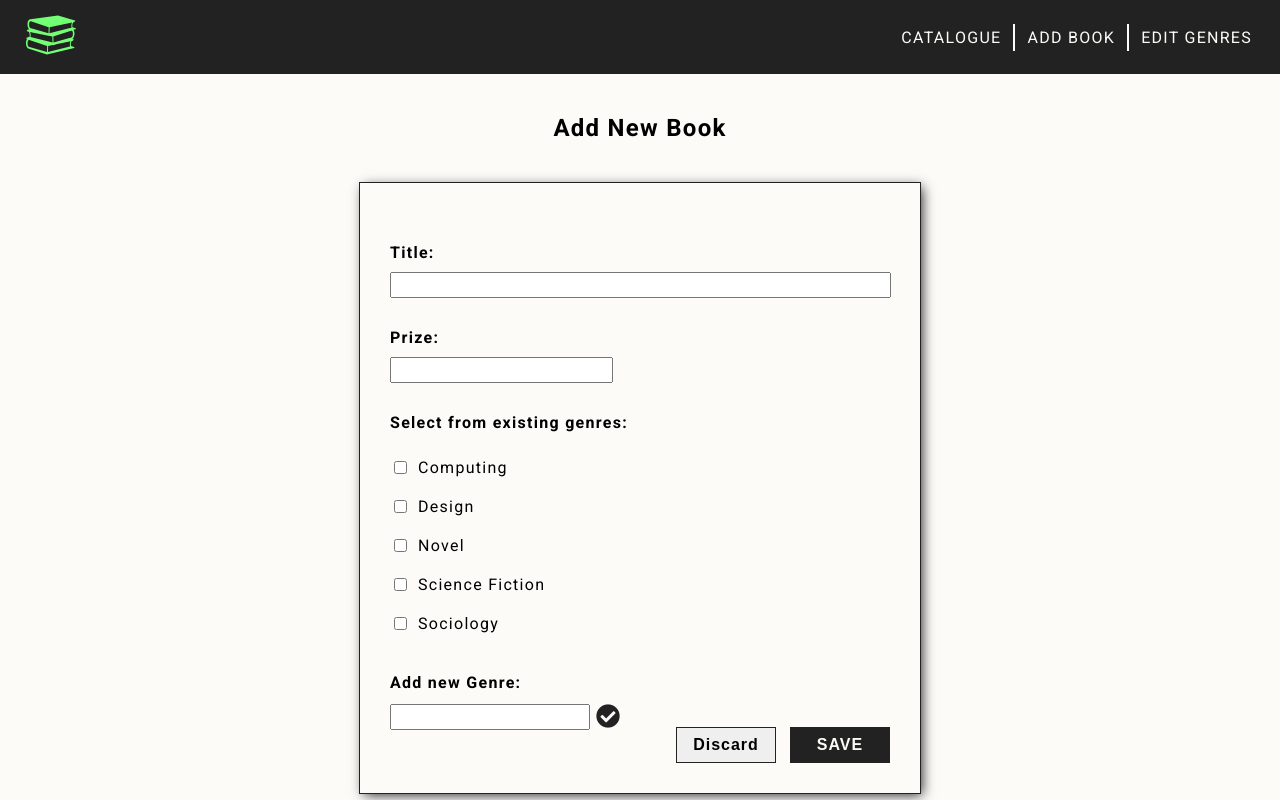
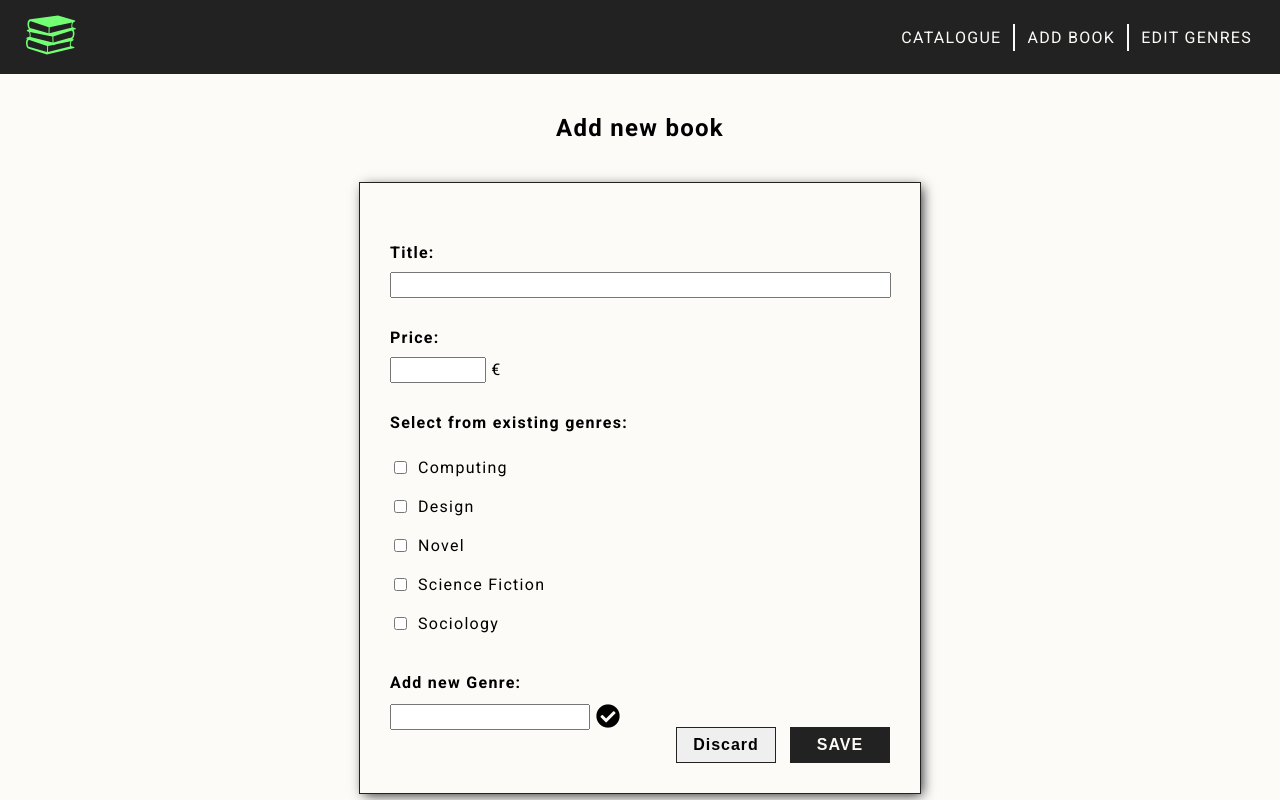
Before and after one commit to pixelvega/book-manager-test, a React (Create React App) app: page /#/AddBook in a window 1280 px wide. Built offline with nearby package versions, Linux system fonts and the light colour scheme.

Commit message:
Add Prompt component to solve user confirm when changes the route, and add variable title

```diff
--- a/src/components/AddBook.js
+++ b/src/components/AddBook.js
@@ -1,8 +1,14 @@
 import React, { Component } from "react";
-import { withRouter } from "react-router-dom";
+import { withRouter, Prompt } from "react-router-dom";
 import UpdateBookGenres from "./UpdateBookGenres";
 
 class AddBook extends Component {
+  constructor(props) {
+    super(props);
+    this.state = {
+      isBlocking: true
+    };
+  }
   render() {
     const {
       handleTitle,
@@ -17,16 +23,28 @@ class AddBook extends Component {
       genres,
       handleNewGenre,
       newGenre,
-      saveGenre
+      saveGenre,
+      pathname
     } = this.props;
 
+    let sectionTitle = "Add new book";
+
+    if (pathname === "/AddBook/") {
+      sectionTitle = "Add new book";
+    } else if (pathname === "/EditBook/") {
+      sectionTitle = "Edit Book:";
+    }
     return (
       <main className="AddBook">
-        <h2 className="AddBook_title">Add New Book</h2>
+        <Prompt
+          when={this.state.isBlocking}
+          message={"Are you sure you want to discard the changes?"}
+        />
+        <h2 className="AddBook_title">{sectionTitle}</h2>
         <div className="AddBook_wrapper">
           <div className="form-title-group">
             <label className="form-title-label">
-              <p className="input-legend form-title-title">Title:</p>
+              <p className="input-legend form-label-title">Title:</p>
               <input
                 id="title"
                 className="form-input-text form-input-text-title"
@@ -38,14 +56,15 @@ class AddBook extends Component {
           </div>
           <div className="form-prize-group">
             <label className="form-prize-label">
-              <p className="input-legend form-prize-title">Prize:</p>
+              <p className="input-legend form-label-title">Price:</p>
               <input
                 id="prize"
-                className="form-input-text"
+                className="form-input-text form-input-number-price"
                 type="number"
                 onChange={handlePrize}
                 value={prize}
-              />
+              />{" "}
+              €
             </label>
           </div>
           <div className="form-genres-group">
@@ -55,9 +74,7 @@ class AddBook extends Component {
               handleAddGenres={handleAddGenres}
             />
             <label className="form-new-genre-label">
-              <p className="input-legend form-new-genre-title">
-                Add new Genre:
-              </p>
+              <p className="input-legend form-label-title">Add new Genre:</p>
               <div className="form-new-genre-group">
                 <input
                   id="new-genre"
@@ -67,7 +84,9 @@ class AddBook extends Component {
                   value={newGenre}
                 />
                 <button
-                  className="btn btn-update"
+                  className={`btn btn-add ${
+                    newGenre === "" ? "" : "btn-add-icon"
+                  }`}
                   onClick={() => {
                     saveGenre();
                   }}
@@ -81,7 +100,11 @@ class AddBook extends Component {
             <button
               className="form-buttons form-button-discard"
               onClick={() => {
-                discardChanges(title, prize, index, genres);
+                this.setState({ isBlocking: false }, () => {
+                  discardChanges(() => {
+                    this.setState({ isBlocking: true });
+                  });
+                });
               }}
             >
               Discard
@@ -89,7 +112,7 @@ class AddBook extends Component {
             <button
               className="form-buttons form-button-save"
               onClick={() => {
-                saveBook(index);
+                this.setState({ isBlocking: false }, () => saveBook(index));
               }}
             >
               Save
```
